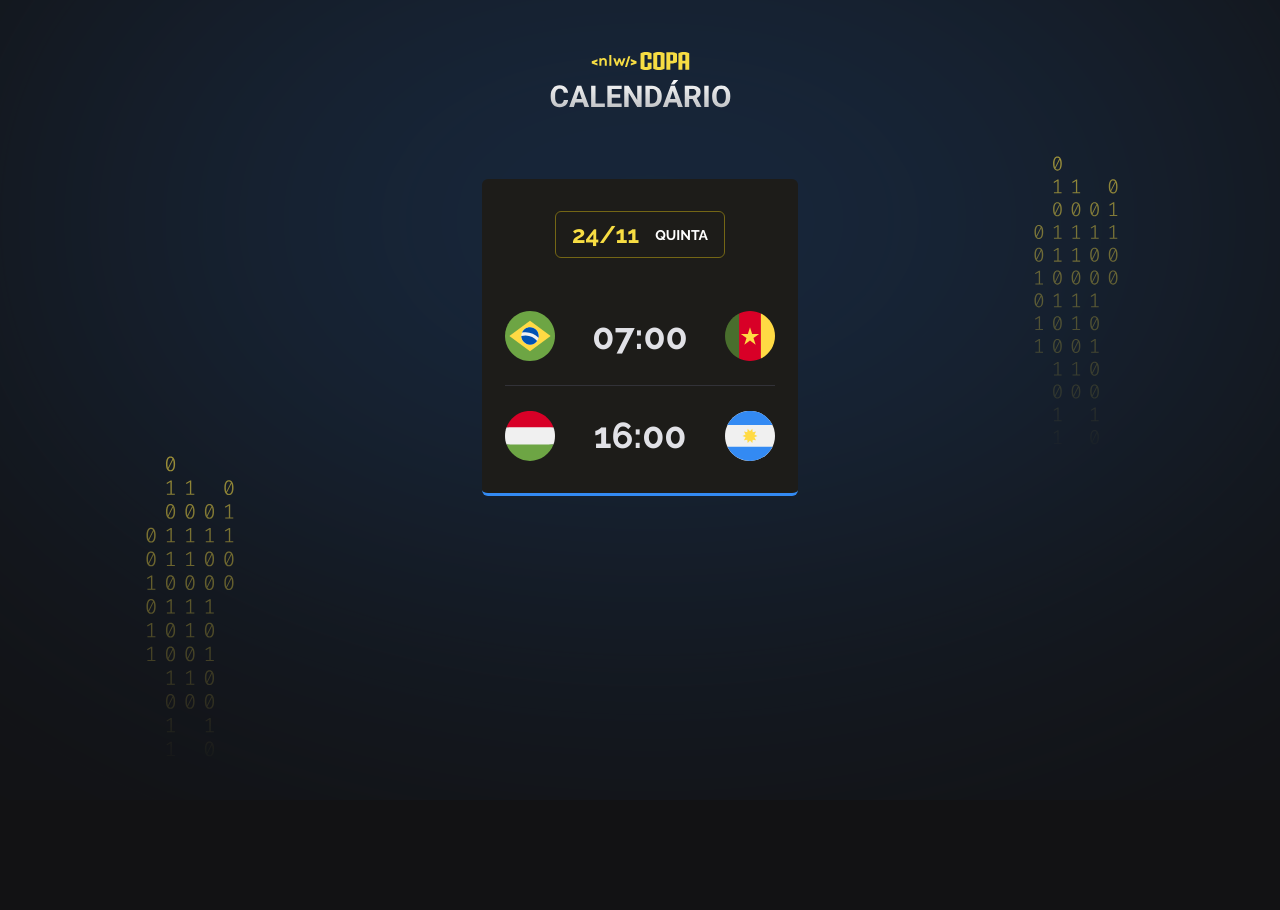
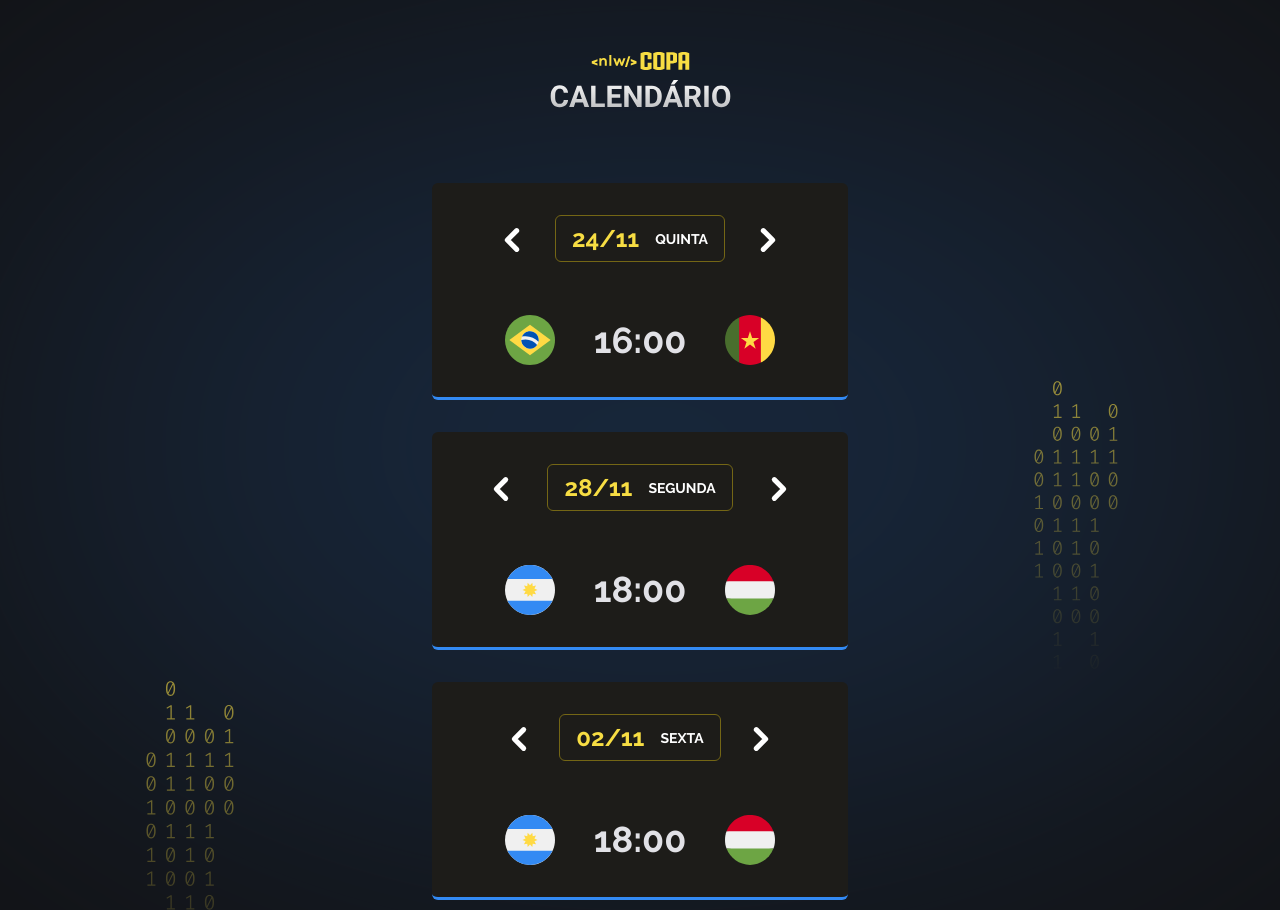
Before and after one commit to lRauane/Calendario_copa, a plain HTML site: page index.html in a window 1280 px wide. Shown: the top 910 px of the page. Before the commit the page ends 800 px from the top, so only its background shows below. Drawn offline with Linux system fonts and the light colour scheme.

Commit message:
adicionando dinamismo na página

```diff
--- a/assets/css/style.css
+++ b/assets/css/style.css
@@ -18,28 +18,42 @@ ul {
 
 header {
   margin-bottom: 63px;
-  display: flex;
-  align-items: center;
-  justify-content: center;
+  text-align: center;
 }
 
 #app {
   width: fit-content;
   margin: 52px auto;
 }
-
+#cards{
+  display: flex;
+  flex-direction: column;
+  gap: 32px;
+}
 .card {
   padding: 32px 23px;
   text-align: center;
   width: 100%;
   height: 100%;
+  display: flex;
+  flex-direction: column;
+  justify-content: center;
+  align-items: center;
 
 
   background: #1d1c19;
   border-bottom: 3px solid #338AF3;
   border-radius: 6px;
 }
-
+.card .card-info{
+  display: grid;
+  grid-template-columns: 1fr 2fr 1fr;
+  justify-items:center;
+}
+.card .card-info .img-app{
+  margin-top: 10px;
+  cursor: pointer;
+}
 .card h2 {
   display: flex;
   justify-content: center;
--- /dev/null
+++ b/assets/js/app.js
@@ -0,0 +1,45 @@
+function header() {
+  return `<img src="./assets/components/logo.svg" alt="">`;
+}
+function createGame(player1, hour, player2) {
+  return `
+  <li><img src="./assets/components/icon-${player1}.svg" alt="Flag of ${player1}">
+        <strong>${hour}</strong>
+        <img src="./assets/components/icon-${player2}.svg" alt="Flag of ${player2}">
+      </li>
+  `;
+}
+function createCard(date, day, games) {
+  return `
+  <div class="card">
+  <div class="card-info">
+    <img src="./assets/components/arrow-left.svg" alt="" width="30" class="img-app">
+    <h2>${date}<span>${day}</span></h2>
+    <img src="./assets/components/arrow-right.svg" alt="" width="30" class="img-app">
+  </div>
+  <div class="card-games">
+    <ul>
+      ${games}
+    </ul>
+    </div>
+  </div>
+  `;
+}
+
+document.querySelector("#app").innerHTML = `
+<header>
+${header()}
+</header>
+
+<main id="cards">
+${createCard("24/11", "Quinta",
+createGame('brazil', '16:00', 'cameroon')
+)}
+${createCard("28/11", "Segunda",
+createGame('argentina', '18:00', 'hungary')
+)}
+${createCard("02/11", "sexta",
+createGame('argentina', '18:00', 'hungary')
+)}
+</main>
+`;
--- a/index.html
+++ b/index.html
@@ -18,28 +18,10 @@
 
 <body>
   <div id="app">
-    <header>
-      <img src="./assets/components/logo.svg" alt="">
-    </header>
-    <main id="cards">
 
-      <div class="card">
-        <h2>24/11<span>Quinta</span></h2>
-        <ul>
-          <li><img src="./assets/components/icon-brazil.svg" alt="Brazil">
-            <strong>07:00</strong>
-            <img src="./assets/components/icon-cameroon.svg" alt="cameroon">
-          </li>
-          <li>
-            <img src="./assets/components/icon-hungary.svg" alt="hungary">
-            <strong>16:00</strong>
-            <img src="./assets/components/icon-argentina.svg" alt="argentina">
-          </li>
-        </ul>
-      </div>
+  </div>
 
-    </main>
-  </div>
+  <script src="./assets/js/app.js"></script>
 </body>
 
 </html>
```
Also changed, not shown: assets/components/arrow-left.svg (added), assets/components/arrow-right.svg (added).
